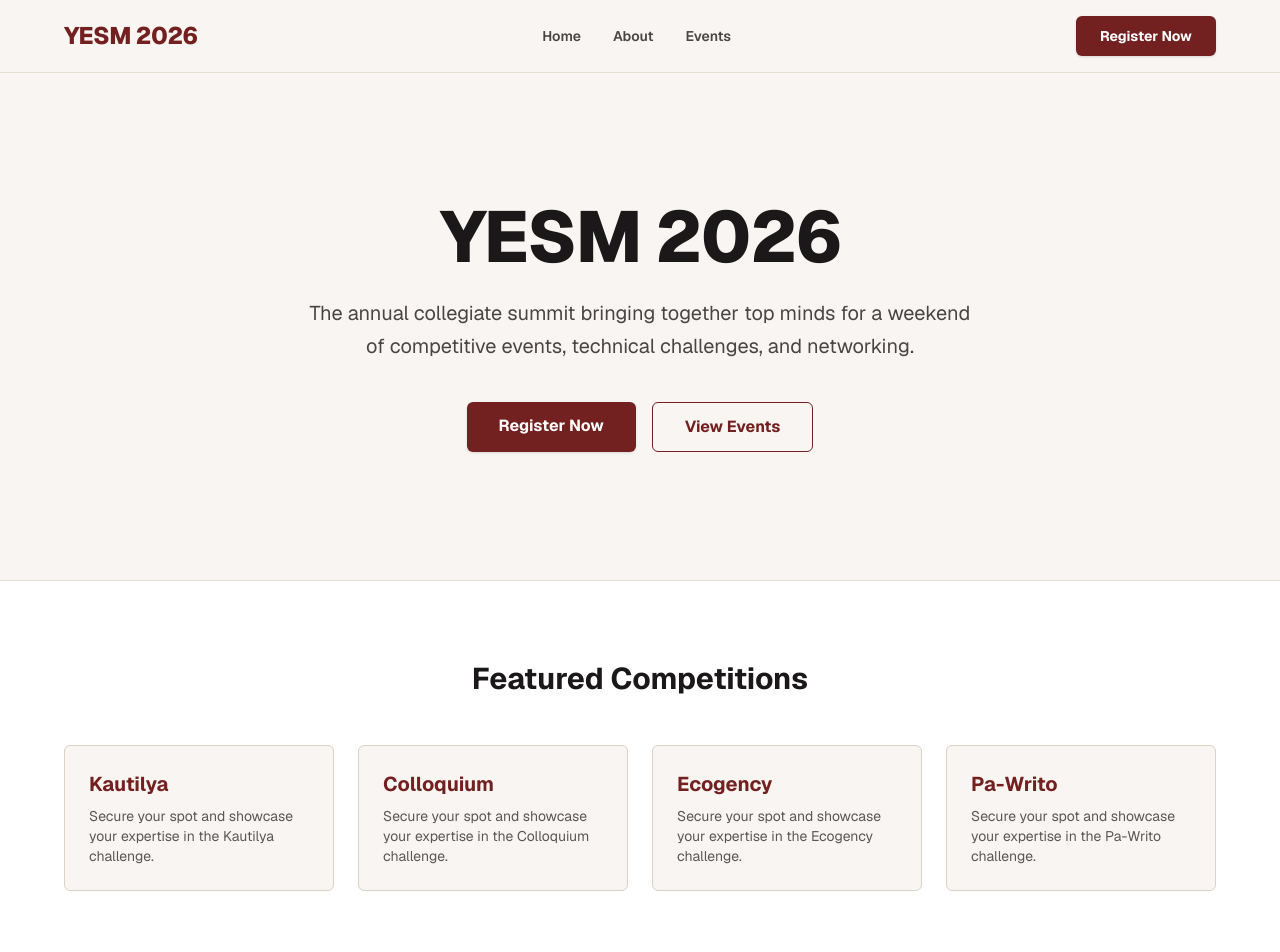
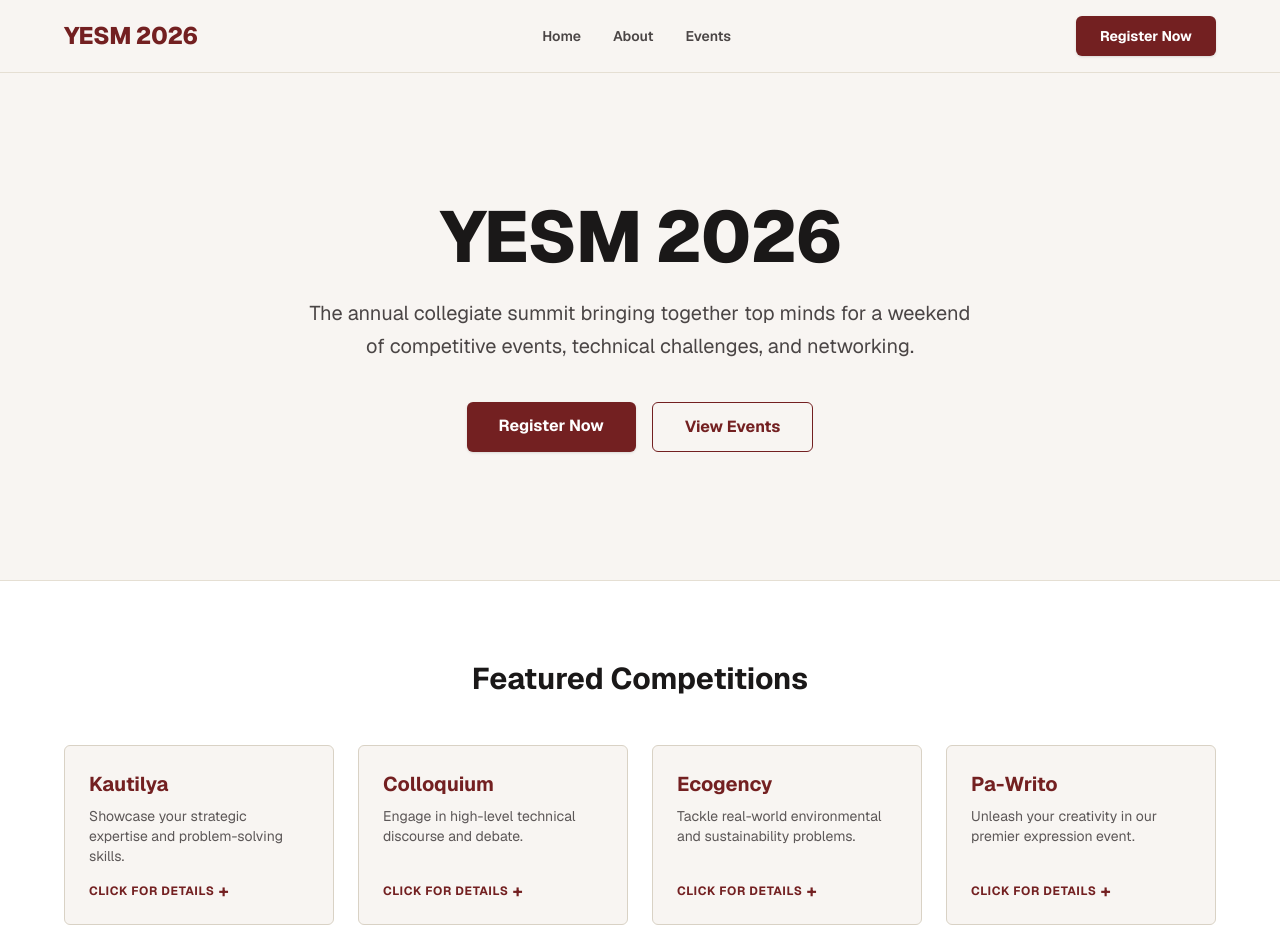
Before and after one commit to Sagniiiik/yesm-2026, a Next.js app: page / in a window 1280 px wide. Shown: the top 952 px of the page. Built offline with nearby package versions, Linux system fonts and the light colour scheme.

Commit message:
changes on page

```diff
--- a/app/page.tsx
+++ b/app/page.tsx
@@ -1,8 +1,36 @@
+"use client";
+
+import { useState } from "react";
 import Navbar from "../components/navbar";
 import Footer from "../components/footer";
 import Link from "next/link";
 
 export default function Home() {
+  const [expandedEvent, setExpandedEvent] = useState<string | null>(null);
+
+  const eventsList = [
+    {
+      name: "Kautilya",
+      short: "Showcase your strategic expertise and problem-solving skills.",
+      details: "Kautilya is our flagship strategy competition. Test your analytical acumen, present innovative solutions, and outsmart the competition to claim the top prize."
+    },
+    {
+      name: "Colloquium",
+      short: "Engage in high-level technical discourse and debate.",
+      details: "A premier platform for brilliant minds to present papers, debate cutting-edge technological advancements, and network with industry professionals."
+    },
+    {
+      name: "Ecogency",
+      short: "Tackle real-world environmental and sustainability problems.",
+      details: "Develop innovative, sustainable solutions to pressing ecological challenges. Pitch your green tech ideas to a panel of expert judges."
+    },
+    {
+      name: "Pa-Writo",
+      short: "Unleash your creativity in our premier expression event.",
+      details: "From creative writing to precise reporting, Pa-Writo challenges your ability to articulate complex thoughts and captivate a critical audience."
+    }
+  ];
+
   return (
     <div className="min-h-screen bg-[#F8F5F2] text-[#2A2626] flex flex-col font-sans">
       <Navbar />
@@ -38,13 +66,36 @@ export default function Home() {
             <h2 className="text-3xl font-bold text-[#1A1818] mb-12 text-center">Featured Competitions</h2>
             <div className="grid grid-cols-1 md:grid-cols-2 lg:grid-cols-4 gap-6">
 
-              {/* Event Cards */}
-              {['Kautilya', 'Colloquium', 'Ecogency', 'Pa-Writo'].map((event) => (
-                <div key={event} className="bg-[#F8F5F2] border border-[#D9D2C5] rounded-md p-6 hover:border-[#732021] transition-colors">
-                  <h3 className="text-xl font-bold text-[#732021] mb-2">{event}</h3>
-                  <p className="text-sm text-[#5C5757]">
-                    Secure your spot and showcase your expertise in the {event} challenge.
+              {eventsList.map((event) => (
+                <div
+                  key={event.name}
+                  className={`bg-[#F8F5F2] border ${expandedEvent === event.name ? 'border-[#732021] shadow-md' : 'border-[#D9D2C5]'} rounded-md p-6 hover:border-[#732021] transition-all duration-300 cursor-pointer flex flex-col`}
+                  onClick={() => setExpandedEvent(expandedEvent === event.name ? null : event.name)}
+                >
+                  <h3 className="text-xl font-bold text-[#732021] mb-2">{event.name}</h3>
+                  <p className="text-sm text-[#5C5757] mb-4">
+                    {event.short}
                   </p>
+
+                  {/* Expanded Content Toggle */}
+                  {expandedEvent === event.name ? (
+                    <div className="mt-auto pt-4 border-t border-[#D9D2C5]">
+                      <p className="text-sm text-[#4A4545] mb-5 leading-relaxed">
+                        {event.details}
+                      </p>
+                      <Link
+                        href="/register"
+                        onClick={(e) => e.stopPropagation()}
+                        className="block w-full bg-[#732021] text-white text-center text-sm font-bold py-2.5 rounded-md hover:bg-[#8A292A] transition-colors"
+                      >
+                        Register Now
+                      </Link>
+                    </div>
+                  ) : (
+                    <div className="mt-auto text-[#732021] text-xs font-bold uppercase tracking-wider flex items-center gap-1">
+                      Click for details <span className="text-lg leading-none">+</span>
+                    </div>
+                  )}
                 </div>
               ))}
 
```
